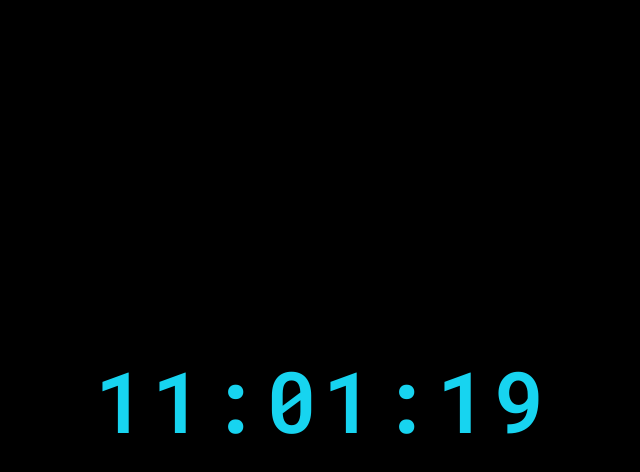
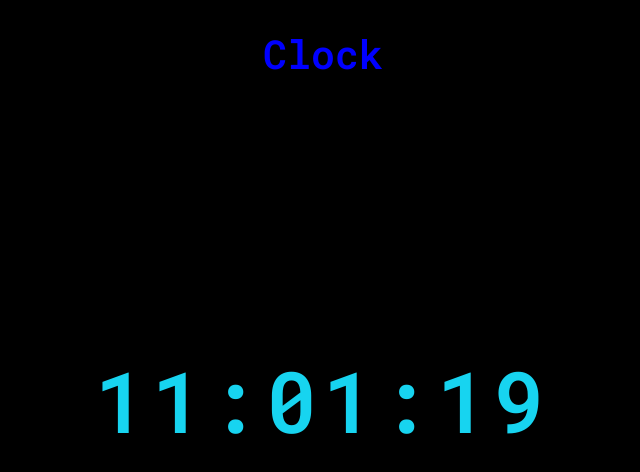
Before and after one commit to HuseiinFrontendUIC/clock_js, a plain HTML site: page index.html in a window 1280 px wide. Shown: the whole page, without its empty margins (317-957 px from the left). Drawn offline with Linux system fonts and the light colour scheme.

Commit message:
i adedd new h1

```diff
--- a/index.html
+++ b/index.html
@@ -11,6 +11,8 @@
 
 <body>
 
+    <h1 style="text-align: center; color: blue; font-size: 40px;">Clock</h1>
+
     <div id="ClockDisplay" class="clock" onload="showTime()"></div>
     <script src="index.js"></script>
 </body>
```
